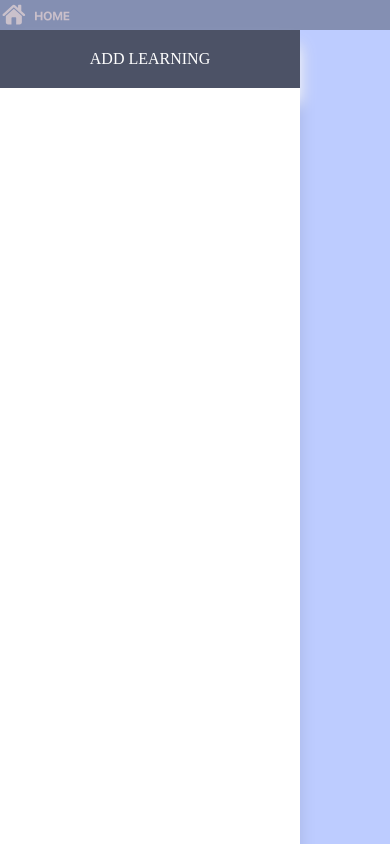
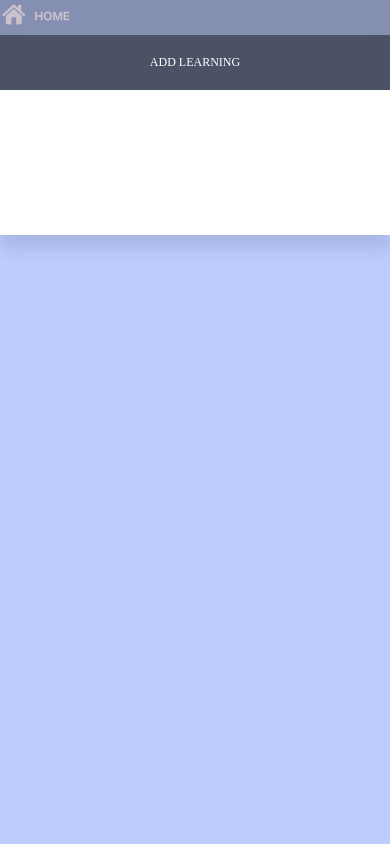
Before and after one commit to valikminak/GroWitHead, a React (Create React App) app: page /learning/1/1 in a window 390 px wide. Built offline with nearby package versions, Linux system fonts and the light colour scheme.

Commit message:
learning adaptive

```diff
--- a/src/Components/Learning/Style.css
+++ b/src/Components/Learning/Style.css
@@ -7,11 +7,11 @@
 .learning {
   display: grid;
   grid-template: "home home home" auto "subjects category text" auto;
-  grid-template-columns: 2fr 3fr 6fr;
+  grid-template-columns: 3fr 4fr 5fr;
   background-color: #BDCCFF;
   width: 100%;
   height: 100vh;
-  overflow: hidden;
+  overflow-y: hidden;
 }
 .learning .home {
   grid-area: home;
@@ -88,7 +88,6 @@
 }
 .learningSubjects {
   grid-area: subjects;
-  width: 300px;
   height: 100vh;
   background-color: #ffffff;
   z-index: 3;
@@ -96,7 +95,6 @@
 }
 .learningCategory {
   grid-area: category;
-  width: 450px;
   height: 100vh;
   background-color: #ffffff;
   box-shadow: 1px 15px 15px 0 rgba(0, 0, 0, 0.1);
@@ -213,4 +211,74 @@
   transition: transform 0.5s;
 }
 
+@media (max-width: 975px) {
+  .learning {
+    overflow-x: auto;
+    display: flex;
+    flex-direction: column;
+  }
+  .learning .home {
+    height: 35px;
+  }
+  .learningList {
+    overflow: auto;
+  }
+  .learningList__list {
+    display: flex;
+    align-items: center;
+    flex-wrap: wrap;
+    height: 100px;
+    width: 95%;
+    overflow: auto;
+  }
+  .learningList__list li {
+    width: 150px;
+    margin-left: 10px;
+  }
+  .learningHeader {
+    font-size: 14px;
+  }
+  .learningSubjects {
+    height: 200px;
+    width: 100%;
+  }
+  .learningCategory {
+    height: 200px;
+    width: 100%;
+  }
+  .learningText {
+    height: 250px;
+    width: 100%;
+  }
+  .learningText__window {
+    overflow-y: auto;
+  }
+
+  .animCategoryPage-enter {
+    transform: translateY(-1000%);
+    transition: transform 0.5s;
+  }
+
+  .animCategoryPage-enter-active {
+    transform: translateY(-30%);
+    transition: transform 0.5s ease;
+  }
+
+  .animTextPage-enter {
+    transform: translateY(-1000%);
+    transition: transform 0.5s;
+  }
+
+  .animTextPage-enter-active {
+    transform: translateY(0);
+    transition: transform 0.5s;
+  }
+}
+@media (max-width: 620px) {
+  .learningHeader {
+    text-align: center;
+    font-size: 12px;
+  }
+}
+
 /*# sourceMappingURL=Style.css.map */
--- a/src/Components/Learning/Style.scss
+++ b/src/Components/Learning/Style.scss
@@ -8,18 +8,19 @@
 .learning {
   display: grid;
   grid-template: "home home home" auto "subjects category text" auto;
-  grid-template-columns: 2fr 3fr 6fr;
+  grid-template-columns: 3fr 4fr 5fr;
   background-color: #BDCCFF;
   width: 100%;
   height: 100vh;
-  overflow: hidden;
+  overflow-y: hidden;
 
   & .home {
     grid-area: home;
     height: 30px;
     background-color: #848FB2;
-    & svg{
-      &:hover path{
+
+    & svg {
+      &:hover path {
         fill: #E8D5D5;
       }
     }
@@ -34,11 +35,11 @@
     color: #ffffff;
     background-color: #4C5266;
     box-shadow: 1px 15px 15px 0 rgba(255, 255, 255, 255);
-cursor: pointer;
+    cursor: pointer;
+
     &:hover {
       color: #E8D5D5;
     }
-
   }
 
   &List {
@@ -70,6 +71,7 @@ cursor: pointer;
         margin-bottom: 10px;
         border-radius: 15px;
         position: relative;
+
         & div {
           display: flex;
           justify-content: center;
@@ -103,7 +105,6 @@ cursor: pointer;
 
   &Subjects {
     grid-area: subjects;
-    width: 300px;
     height: 100vh;
     background-color: #ffffff;
     z-index: 3;
@@ -112,7 +113,6 @@ cursor: pointer;
 
   &Category {
     grid-area: category;
-    width: 450px;
     height: 100vh;
     background-color: #ffffff;
     box-shadow: 1px 15px 15px 0 rgba(0, 0, 0, 0.1);
@@ -255,4 +255,96 @@ cursor: pointer;
 }
 
 
-// ITEM-LIST
+//MEDIA
+
+@media (max-width: 975px) {
+  .learning {
+    overflow-x: auto;
+    display: flex;
+    flex-direction: column;
+
+    & .home {
+      height: 35px;
+    }
+
+    &List {
+      overflow: auto;
+
+      &__list {
+        display: flex;
+        align-items: center;
+        flex-wrap: wrap;
+        height: 100px;
+        width: 95%;
+        overflow: auto;
+
+        & li {
+          width: 150px;
+          margin-left: 10px;
+
+          & + li {
+
+          }
+        }
+      }
+    }
+
+    &Header {
+      font-size: 14px;
+    }
+
+    &Subjects {
+
+      height: 200px;
+      width: 100%;
+    }
+
+    &Category {
+      height: 200px;
+      width: 100%;
+
+    }
+
+    &Text {
+      height: 250px;
+      width: 100%;
+
+      &__window {
+        overflow-y: auto;
+      }
+    }
+  }
+  .animCategoryPage-enter {
+    transform: translateY(-1000%);
+    transition: transform .5s;
+  }
+
+  .animCategoryPage-enter-active {
+    transform: translateY(-30%);
+    transition: transform .5s ease;
+  }
+  .animTextPage-enter {
+    transform: translateY(-1000%);
+    transition: transform .5s;
+  }
+
+  .animTextPage-enter-active {
+    transform: translateY(0);
+    transition: transform .5s;
+  }
+}
+
+@media (max-width: 620px) {
+  .learning {
+    &Header {
+      text-align: center;
+      font-size: 12px;
+    }
+
+    &Subjects {
+    }
+
+    &Category {
+    }
+  }
+}
--- a/src/Components/Styled/ShowHideLearnText/ShowHideLearnText.js
+++ b/src/Components/Styled/ShowHideLearnText/ShowHideLearnText.js
@@ -15,16 +15,19 @@ z-index:${({show}) => show ? "1" : "0"};
 .textItemHeader {
   display:flex;
   justify-content: space-between;
-  border-radius: ${({show}) => show ? "0" : "15px"};;
+  border-radius: ${({show}) => show ? "0" : "15px"};
   border-top-left-radius: 15px;
   border-bottom-left-radius: 15px;
   align-items: center;
-  position: relative;
+  position: ${({show}) => show ? "absolute" : "relative"};
+  top:0px;
+  right:0px;
   height: 45px;
   width:${({show}) => show ? "190px" : "100%"};
-  transform: ${({show}) => show ? "translateX(600px)" : "translateX(0)"};
   transition: all .3s;
     &__wrapper{
+    position:relative;
+    height:45px;
     width:100%;
     border-radius:${({show}) => show ? "0" : "15px"};;
     }
@@ -68,10 +71,10 @@ z-index:${({show}) => show ? "1" : "0"};
         width: 100%;
         overflow-y: auto;
         overflow-x: hidden;
-    padding:10px;
+        padding: 10px;
         border: none;
         background-color: #fff3bf;
-    color: ${(props) => props.textAdded ? "rgba(0, 0, 0, 0.44)" : "black"};
+        color: ${({textAdded}) => textAdded ? "rgba(0, 0, 0, 0.44)" : "black"};
         resize: none;
         outline: none;
     }
--- a/src/Components/Todo/style.scss
+++ b/src/Components/Todo/style.scss
@@ -387,9 +387,9 @@ body {
 
 
 @media (max-width: 860px) {
-  .todo{
-    &Header{
-      &__title{
+  .todo {
+    &Header {
+      &__title {
         justify-content: flex-end;
         font-size: 14px;
       }
@@ -397,6 +397,11 @@ body {
   }
 }
 @media (max-width: 600px) {
+  .column{
+    &Wrapper{
+      max-height: 510px;
+    }
+  }
   .todo{
     &Header{
       &__title{
```
Also changed, not shown: 1 other file (tests, documents, lock files or other folders). Lines whose indentation alone changed are shown as unchanged.
